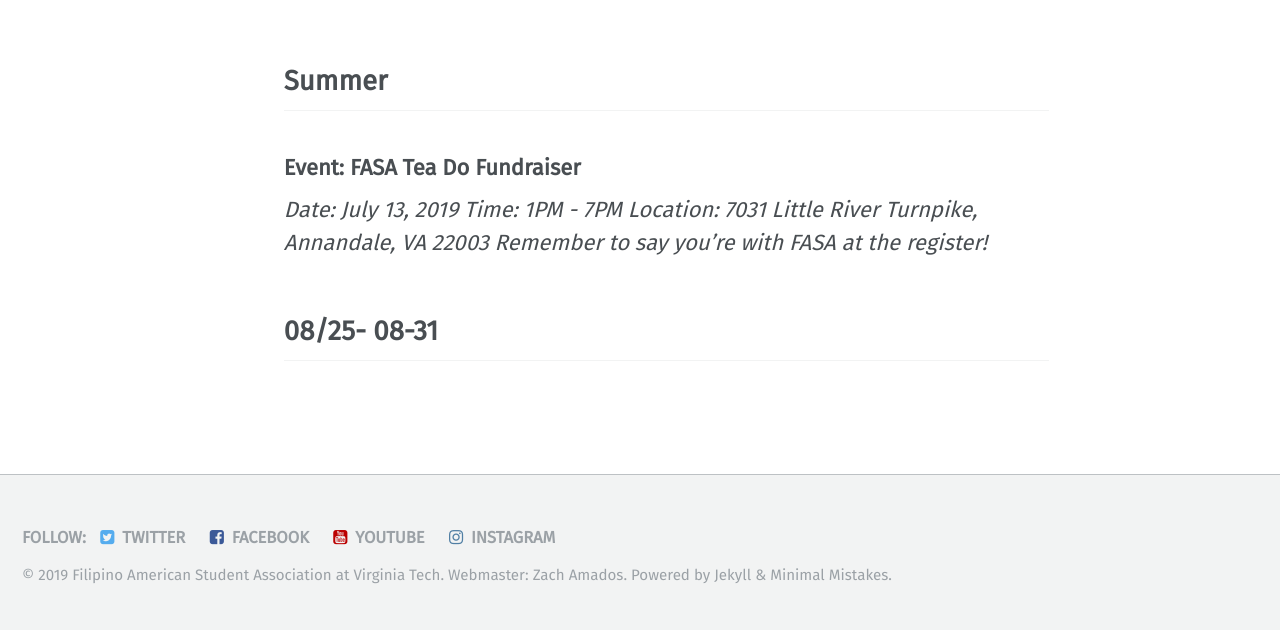
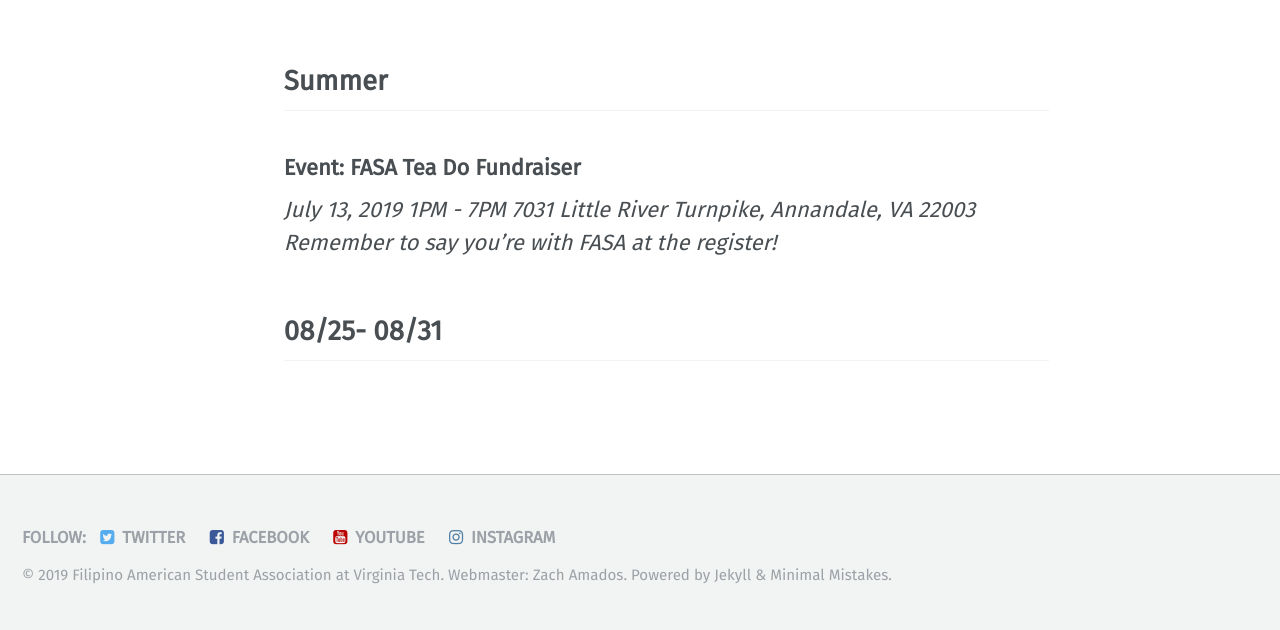
Before and after one commit to vtfasa/vtfasa.github.io, a Jekyll site: the page built from _pages/events.md, in a window 1280 px wide. Shown: the part 796-1426 px from the top of the page. Built offline with Jekyll 4.4.1, drawn with Linux system fonts in a browser that asks for light colours; some web fonts are replaced.

Commit message:
Update events.md

```diff
--- a/_pages/events.md
+++ b/_pages/events.md
@@ -8,9 +8,9 @@ permalink: /events/
 ## Summer
 
 ### Event: FASA Tea Do Fundraiser
-*Date: July 13, 2019*
-*Time: 1PM - 7PM*
-*Location: 7031 Little River Turnpike, Annandale, VA 22003*
+*July 13, 2019*
+*1PM - 7PM*
+*7031 Little River Turnpike, Annandale, VA 22003*
 *Remember to say you're with FASA at the register!*
 
-## 08/25- 08-31
+## 08/25- 08/31
```
